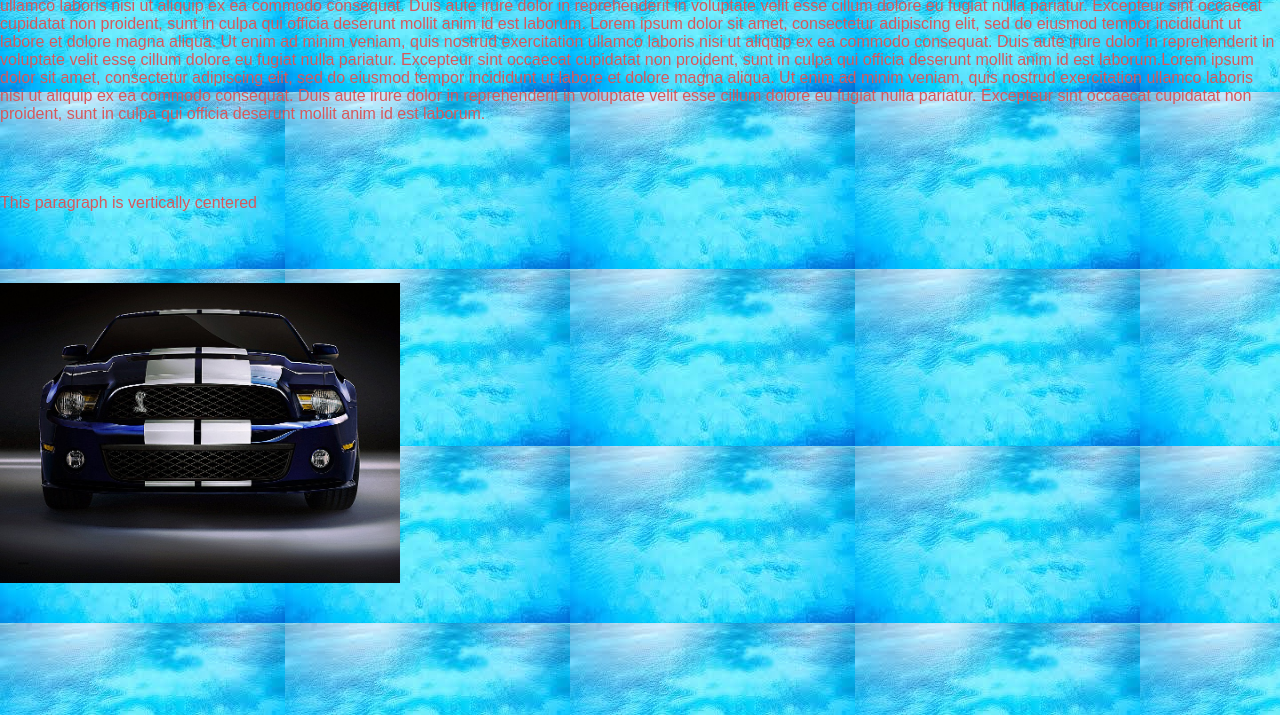
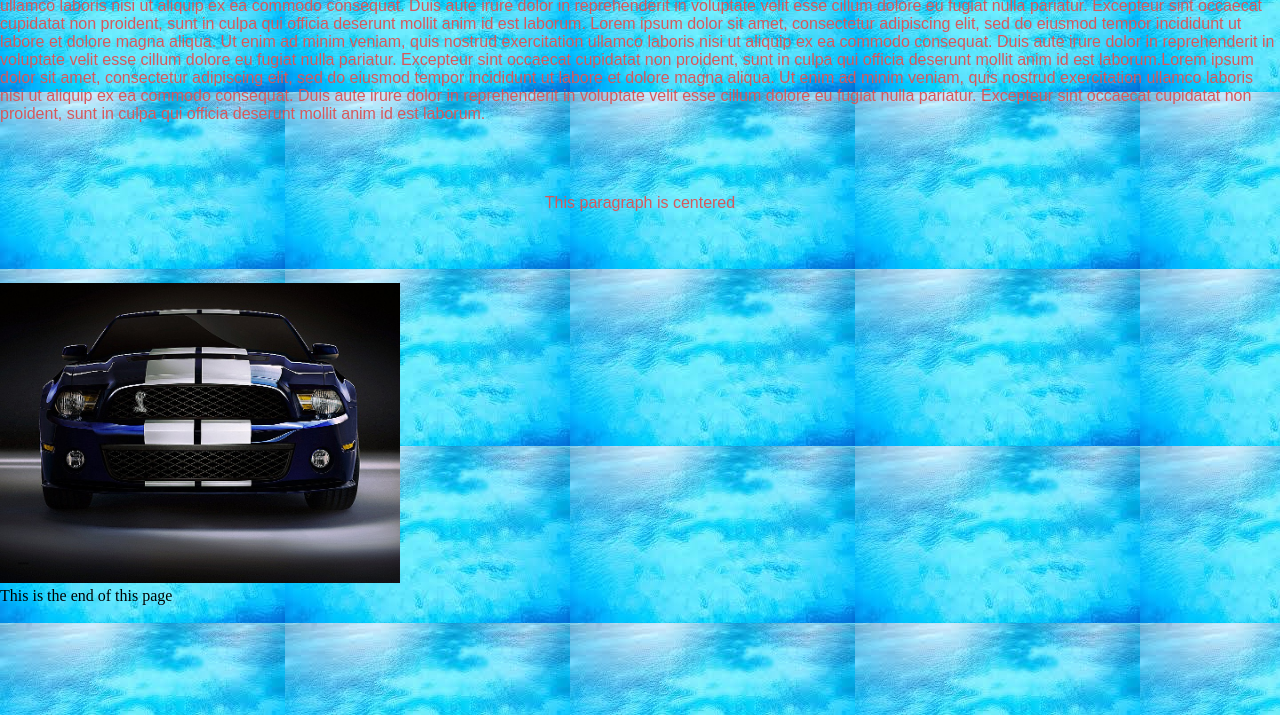
Before and after one commit to 180245/tutorial, a plain HTML site: page index.html in a window 1280 px wide. Shown: the part 85-800 px from the top of the page. Drawn offline with Linux system fonts and the light colour scheme; a web font is replaced by a local one.

Commit message:
feedback

```diff
--- a/css/styles.css
+++ b/css/styles.css
@@ -1,5 +1,10 @@
 @charset "utf-8";
 
+*
+{
+	margin: 0;
+	padding: 0;
+}
 body p {
     font-family: 'Sriracha', cursive;
     font-family: 'Coda Caption', sans-serif;
@@ -8,6 +13,7 @@
 .title {
 	text-align: center;
   color: teal;
+
 }
 body {
     background-image: url(../images/background.png);
@@ -16,18 +22,13 @@
 }
 
 div.container {
-   height: 10em;
-   position: relative }
+    height: 10em;
+    position: relative }
 div.container p {
-   margin: 0;
-   position: absolute;
-   top: 50%;
-   transform: translate(0, -50%);
-   text-align: center
+    margin: 0;
+    position: absolute;
+    top: 50%;
+    left: 50%;
+    margin-right: -50%;
+    transform: translate(-50%, -50%)
 }
-
-*
-{
-	margin: 0;
-	padding: 0;
-}
--- a/index.html
+++ b/index.html
@@ -12,12 +12,14 @@
             <h2> Welcome to my website</h2>
  </header>
   <section>
-<p>Lorem ipsum dolor sit amet, consectetur adipiscing elit, sed do eiusmod tempor incididunt ut labore et dolore magna aliqua. Ut enim ad minim veniam, quis nostrud exercitation ullamco laboris nisi ut aliquip ex ea commodo consequat. Duis aute irure dolor in reprehenderit in voluptate velit esse cillum dolore eu fugiat nulla pariatur. Excepteur sint occaecat cupidatat non proident, sunt in culpa qui officia deserunt mollit anim id est laborum. Lorem ipsum dolor sit amet, consectetur adipiscing elit, sed do eiusmod tempor incididunt ut labore et dolore magna aliqua. Ut enim ad minim veniam, quis nostrud exercitation ullamco laboris nisi ut aliquip ex ea commodo consequat. Duis aute irure dolor in reprehenderit in voluptate velit esse cillum dolore eu fugiat nulla pariatur. Excepteur sint occaecat cupidatat non proident, sunt in culpa qui officia deserunt mollit anim id est laborum.Lorem ipsum dolor sit amet, consectetur adipiscing elit, sed do eiusmod tempor incididunt ut labore et dolore magna aliqua. Ut enim ad minim veniam, quis nostrud exercitation ullamco laboris nisi ut aliquip ex ea commodo consequat. Duis aute irure dolor in reprehenderit in voluptate velit esse cillum dolore eu fugiat nulla pariatur. Excepteur sint occaecat cupidatat non proident, sunt in culpa qui officia deserunt mollit anim id est laborum. </p>
+<p>Lorem ipsum dolor sit amet, consectetur adipiscing elit, sed do eiusmod tempor incididunt ut labore et dolore magna aliqua. Ut enim ad minim veniam, quis nostrud exercitation ullamco laboris nisi ut aliquip ex ea commodo consequat. Duis aute irure dolor in reprehenderit in voluptate velit esse cillum dolore eu fugiat nulla pariatur. Excepteur sint occaecat cupidatat non proident, sunt in culpa qui officia deserunt mollit anim id est laborum. Lorem ipsum dolor sit amet, consectetur adipiscing elit, sed do eiusmod tempor incididunt ut labore et dolore magna aliqua. Ut enim ad minim veniam, quis nostrud exercitation ullamco laboris nisi ut aliquip ex ea commodo consequat. Duis aute irure dolor in reprehenderit in voluptate velit esse cillum dolore eu fugiat nulla pariatur. Excepteur sint occaecat cupidatat non proident, sunt in culpa qui officia deserunt mollit anim id est laborum.Lorem ipsum dolor sit amet, consectetur adipiscing elit, sed do eiusmod tempor incididunt ut labore et dolore magna aliqua. Ut enim ad minim veniam, quis nostrud exercitation ullamco laboris nisi ut aliquip ex ea commodo consequat. Duis aute irure dolor in reprehenderit in voluptate velit esse cillum dolore eu fugiat nulla pariatur. Excepteur sint occaecat cupidatat non proident, sunt in culpa qui officia deserunt mollit anim id est laborum. </p> </section>
 <div class="container">
-	<p>This paragraph is vertically centered</p>
+  <section>
+	<p>This paragraph is centered</p>
 </div>
 <img src="images/shelby.jpg" width="400" height="300" alt="Shelby Mustang car">
   </section>
+<footer>This is the end of this page</footer>
 
 </body>
 </html>
```
